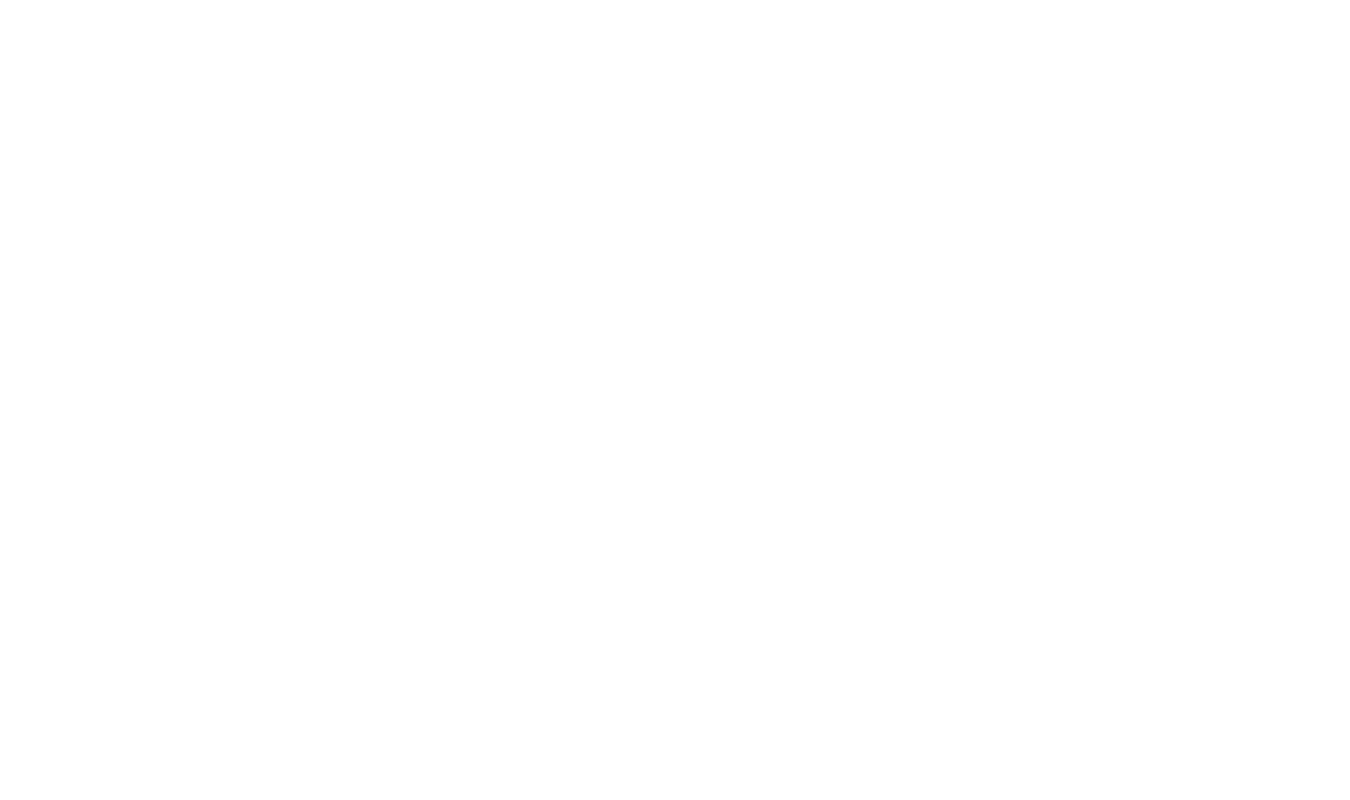
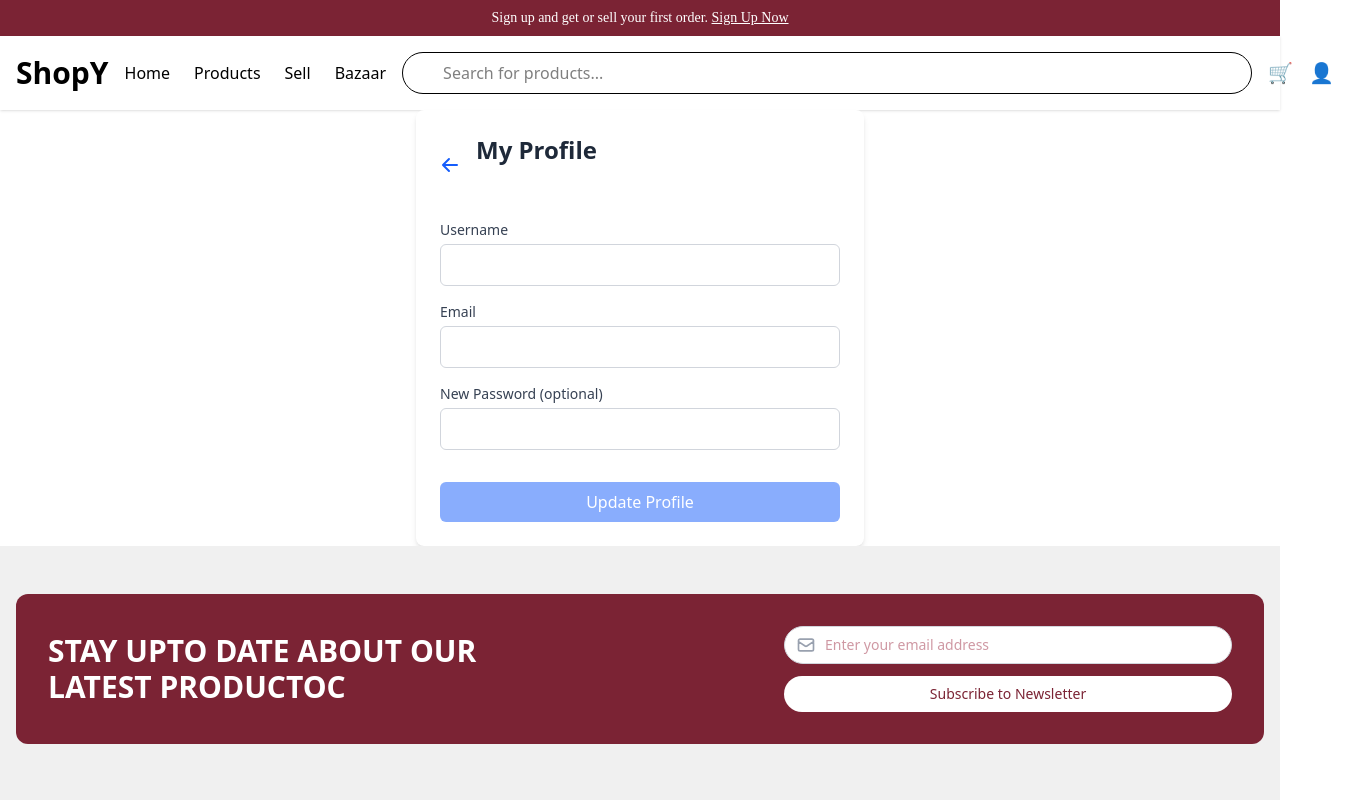
Before and after one commit to moe-a1/shopY, an Angular app in the folder frontend/: page /profile in a window 1280 px wide. Before the commit this address led to /. Shown: the top 800 px of the page, 1350 px wide, since content can reach past the window. Built offline with nearby package versions, Linux system fonts and the light colour scheme.

Commit message:
Added User Profile
Added User Profile

```diff
--- a/frontend/src/app/app.routes.ts
+++ b/frontend/src/app/app.routes.ts
@@ -14,6 +14,7 @@ import { CartComponent } from './cart/cart.component';
 import { CategoryComponent } from './category/category.component';
 import { ProductPageComponent } from './product-page/product-page.component';
 import { OrderComponent } from './order/order.component';
+import { ProfileComponent } from './profile/profile.component';
 
 export const routes: Routes = [
     { path: '', component: LandingPageComponent },
@@ -31,4 +32,5 @@ export const routes: Routes = [
     { path: 'category/:categoryName', component: CategoryComponent },
     { path: 'product/:id', component: ProductPageComponent },
     { path: 'orders', component: OrderComponent },
+    { path: 'profile', component: ProfileComponent },
 ];
--- a/frontend/src/app/nav/nav.component.html
+++ b/frontend/src/app/nav/nav.component.html
@@ -83,10 +83,10 @@
                       </div>
                       <!-- Dropdown Options -->
                       <a
-                        routerLink="/settings"
+                        routerLink="/profile"
                         class="flex items-center px-4 py-2 text-sm text-gray-700 hover:bg-gray-100 transition-colors"
                       >
-                        <i class="fas fa-cog mr-2 text-gray-500"></i> Settings
+                        <i class="fas fa-cog mr-2 text-gray-500"></i> Profile
                       </a>
                       <a
                         routerLink="/sell/userProducts"
--- a/frontend/src/app/products/products.component.ts
+++ b/frontend/src/app/products/products.component.ts
@@ -41,6 +41,7 @@ export class ProductsComponent {
     ).subscribe(
       (data: any) => {
         this.products = data;
+        console.log('Fetched products:', this.products); // Check if the seller is populated
       },
       (error) => {
         console.error('Error fetching products:', error);
--- /dev/null
+++ b/frontend/src/app/profile/profile.component.css
@@ -0,0 +1,14 @@
+.profile-container {
+    max-width: 500px;
+    margin: 0 auto;
+    padding: 20px;
+  }
+
+  h2 {
+    text-align: center;
+    margin-bottom: 30px;
+  }
+
+  .text-danger {
+    font-size: 0.875rem;
+  }
--- /dev/null
+++ b/frontend/src/app/profile/profile.component.html
@@ -0,0 +1,74 @@
+<app-nav></app-nav>
+<div class="max-w-md mx-auto p-6 bg-white rounded-lg shadow-md">
+    <div class="flex items-center mb-6">
+      <button type="button" class="text-blue-600 hover:text-blue-800 mr-4" (click)="goBack()">
+        <svg xmlns="http://www.w3.org/2000/svg" class="h-5 w-5" viewBox="0 0 20 20" fill="currentColor">
+          <path fill-rule="evenodd" d="M9.707 16.707a1 1 0 01-1.414 0l-6-6a1 1 0 010-1.414l6-6a1 1 0 011.414 1.414L5.414 9H17a1 1 0 110 2H5.414l4.293 4.293a1 1 0 010 1.414z" clip-rule="evenodd" />
+        </svg>
+      </button>
+      <h2 class="text-2xl font-bold text-gray-800">My Profile</h2>
+    </div>
+
+    <form (ngSubmit)="updateProfile()" #profileForm="ngForm" novalidate>
+      <div class="space-y-4">
+        <div>
+          <label for="username" class="block text-sm font-medium text-gray-700 mb-1">Username</label>
+          <input
+            type="text"
+            id="username"
+            name="username"
+            [(ngModel)]="user.username"
+            class="w-full px-3 py-2 border border-gray-300 rounded-md focus:outline-none focus:ring-2 focus:ring-blue-500"
+            required
+            #username="ngModel"
+          />
+          <div *ngIf="username.invalid && username.touched" class="mt-1 text-sm text-red-600">
+            Username is required.
+          </div>
+        </div>
+
+        <div>
+          <label for="email" class="block text-sm font-medium text-gray-700 mb-1">Email</label>
+          <input
+            type="email"
+            id="email"
+            name="email"
+            [(ngModel)]="user.email"
+            class="w-full px-3 py-2 border border-gray-300 rounded-md focus:outline-none focus:ring-2 focus:ring-blue-500"
+            required
+            #email="ngModel"
+          />
+          <div *ngIf="email.invalid && email.touched" class="mt-1 text-sm text-red-600">
+            A valid email is required.
+          </div>
+        </div>
+
+        <div>
+          <label for="password" class="block text-sm font-medium text-gray-700 mb-1">New Password (optional)</label>
+          <input
+            type="password"
+            id="password"
+            name="password"
+            [(ngModel)]="user.password"
+            class="w-full px-3 py-2 border border-gray-300 rounded-md focus:outline-none focus:ring-2 focus:ring-blue-500"
+            minlength="6"
+            #password="ngModel"
+          />
+          <div *ngIf="password.invalid && password.touched && password.errors?.['minlength']" class="mt-1 text-sm text-red-600">
+            Password must be at least 6 characters.
+          </div>
+        </div>
+
+        <div class="pt-4">
+          <button
+            type="submit"
+            class="w-full bg-blue-600 hover:bg-blue-700 text-white font-medium py-2 px-4 rounded-md focus:outline-none focus:ring-2 focus:ring-blue-500 focus:ring-offset-2 disabled:opacity-50 disabled:cursor-not-allowed"
+            [disabled]="profileForm.invalid"
+          >
+            Update Profile
+          </button>
+        </div>
+      </div>
+    </form>
+  </div>
+<app-footer></app-footer>
--- /dev/null
+++ b/frontend/src/app/profile/profile.component.ts
@@ -0,0 +1,86 @@
+import { Component, OnInit } from '@angular/core';
+import { HttpClient, HttpClientModule } from '@angular/common/http';
+import { FormsModule } from '@angular/forms';
+import { CommonModule } from '@angular/common';
+import { AuthService } from '../services/auth.service';
+import { NavComponent } from '../nav/nav.component';
+import { FooterComponent } from '../footer/footer.component';
+import { Location } from '@angular/common';
+
+interface UserProfile {
+  username: string;
+  email: string;
+  password?: string; // optional
+}
+
+@Component({
+  selector: 'app-profile',
+  standalone: true,
+  imports: [CommonModule, FormsModule, HttpClientModule, NavComponent, FooterComponent],
+  templateUrl: './profile.component.html',
+  styleUrls: ['./profile.component.css']
+})
+export class ProfileComponent implements OnInit {
+  user: UserProfile = {
+    username: '',
+    email: ''
+  };
+
+  private userId: string = '';
+
+  constructor(private http: HttpClient, private authService: AuthService, private location: Location) {}
+
+  ngOnInit() {
+    const currentUser = this.authService.getUser();
+    if (currentUser && currentUser._id) {
+      this.userId = currentUser._id;
+      this.getUserProfile();
+    } else {
+      console.error('User not found in local storage.');
+    }
+  }
+
+  getUserProfile() {
+    this.http.get<any>(`http://localhost:5000/api/user/${this.userId}`, {
+      headers: {
+        token: `Bearer ${localStorage.getItem('accessToken')}`
+      }
+    }).subscribe({
+      next: (data) => {
+        this.user.username = data.username;
+        this.user.email = data.email;
+      },
+      error: (err) => console.error('Error fetching profile:', err)
+    });
+  }
+
+  // profile.component.ts
+updateProfile() {
+  const payload = { ...this.user };
+
+  // Remove password from payload if left blank
+  if (!payload.password) {
+    delete payload.password;
+  }
+
+  this.http.put<any>(`http://localhost:5000/api/user/${this.userId}`, payload, {
+    headers: {
+      token: `Bearer ${localStorage.getItem('accessToken')}`
+    }
+  }).subscribe({
+    next: (data) => {
+      // Update the user data in localStorage after a successful update
+      localStorage.setItem('user', JSON.stringify(data));  // Update localStorage
+      alert('Profile updated successfully!');
+    },
+    error: (err) => {
+      console.error('Update error:', err);
+      alert('Failed to update profile.');
+    }
+  });
+}
+
+  goBack(): void {
+    this.location.back();
+  }
+}
```
Also changed, not shown: 1 other file (tests, documents, lock files or other folders).
